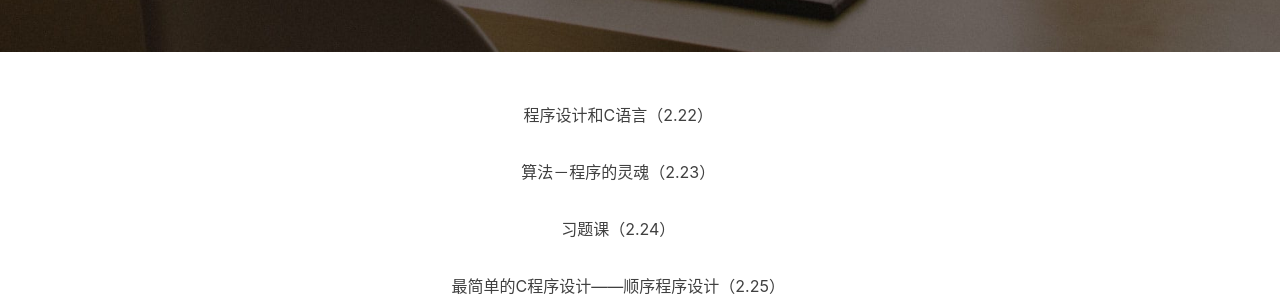
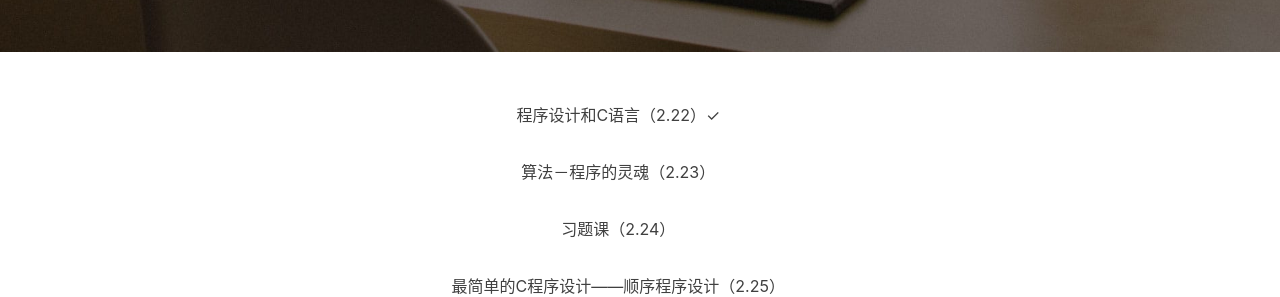
Before and after one commit to YS-yorigamishion/YS-yorigamishion.github.io, a Jekyll site: the page built from _posts/2022-2-21-C语言学习时间表.md, in a window 1280 px wide. Shown: the part 471-768 px from the top of the page. Built offline with Jekyll 4.4.1, drawn with Linux system fonts in a browser that asks for light colours; nearby versions of some CDN libraries; comment, search, counter and statistics services are not loaded.

Commit message:
Update 2022-2-21-C语言学习时间表.md

```diff
--- a/_posts/2022-2-21-C语言学习时间表.md
+++ b/_posts/2022-2-21-C语言学习时间表.md
@@ -10,7 +10,7 @@ tags:
     - 计划
 
 ---
-<p align="center">程序设计和C语言（2.22）</p>
+<p align="center">程序设计和C语言（2.22）✓</p>
 
 <p align="center">算法－程序的灵魂（2.23）</p>
 
```
